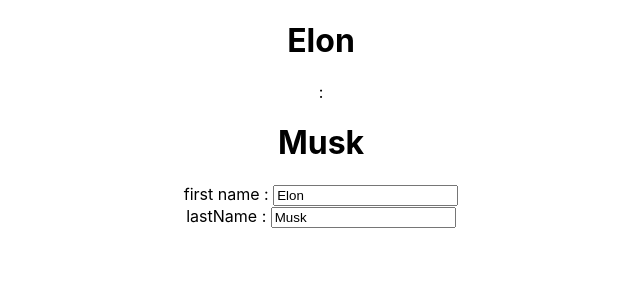
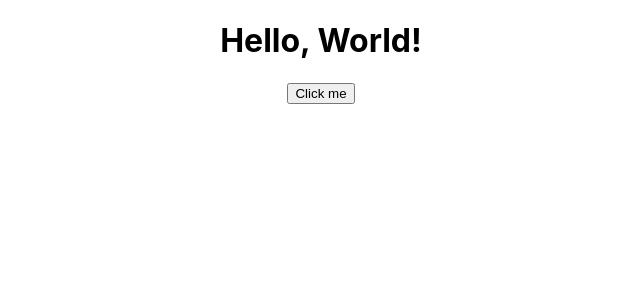
Before and after one commit to CodeCraftersGPT/ReactJSTutorial, a React (Create React App) app: page / in a window 1280 px wide. Shown: the top 300 px of the page, without its empty margins (319-959 px from the left). Built offline with nearby package versions, Linux system fonts and the light colour scheme.

Commit message:
11_methodAsProp

```diff
--- a/src/App.js
+++ b/src/App.js
@@ -9,12 +9,14 @@
 
 import User from './components/User';
 
+import ParentComponent from './components/10_MethodAsProp';
+
 
 
 function App() {
   return (
     <div className="App" >
-      <User></User>
+      {/* <User></User> */}
      {/* <Welcome name="kumar" age="21"/>
      <Welcome name="Keshav" age="31"/>
      <Welcome name="Shub" age="32"/>
@@ -22,6 +24,8 @@
      <Greet name="Rahul" lastName="Gandhi"></Greet>
      <HookCounter1></HookCounter1> */}
 
+ <ParentComponent></ParentComponent>
+
     </div>
   );
 }
--- /dev/null
+++ b/src/components/10_MethodAsProp.js
@@ -0,0 +1,39 @@
+import React, { Component } from 'react';
+
+// Child Component
+class ChildComponent extends Component {
+  render() {
+    return (
+      <div>
+        <button onClick={this.props.onButtonClick}>Click me</button>
+      </div>
+    );
+  }
+}
+
+// Parent Component
+class ParentComponent extends Component {
+  constructor(props) {
+    super(props);
+    this.state = {
+      message: 'Hello, World!'
+    };
+  }
+
+  // A method to be passed as a prop to the child component
+  handleButtonClick = () => {
+    this.setState({ message: 'Button Clicked!' });
+  };
+
+  render() {
+    return (
+      <div>
+        <h1>{this.state.message}</h1>
+        {/* Pass the method as a prop to the child component */}
+        <ChildComponent onButtonClick={this.handleButtonClick} />
+      </div>
+    );
+  }
+}
+
+export default ParentComponent;
```
